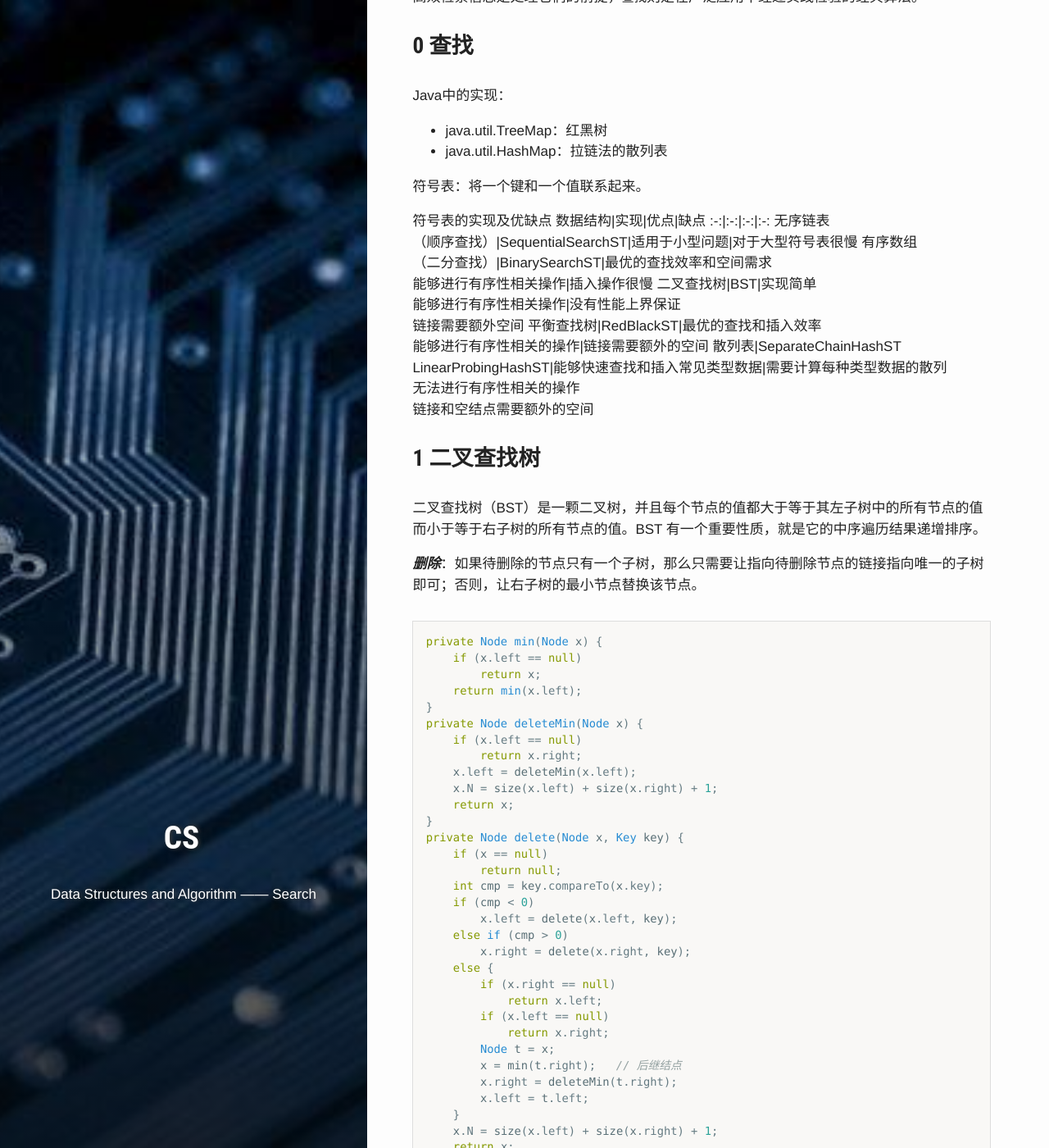
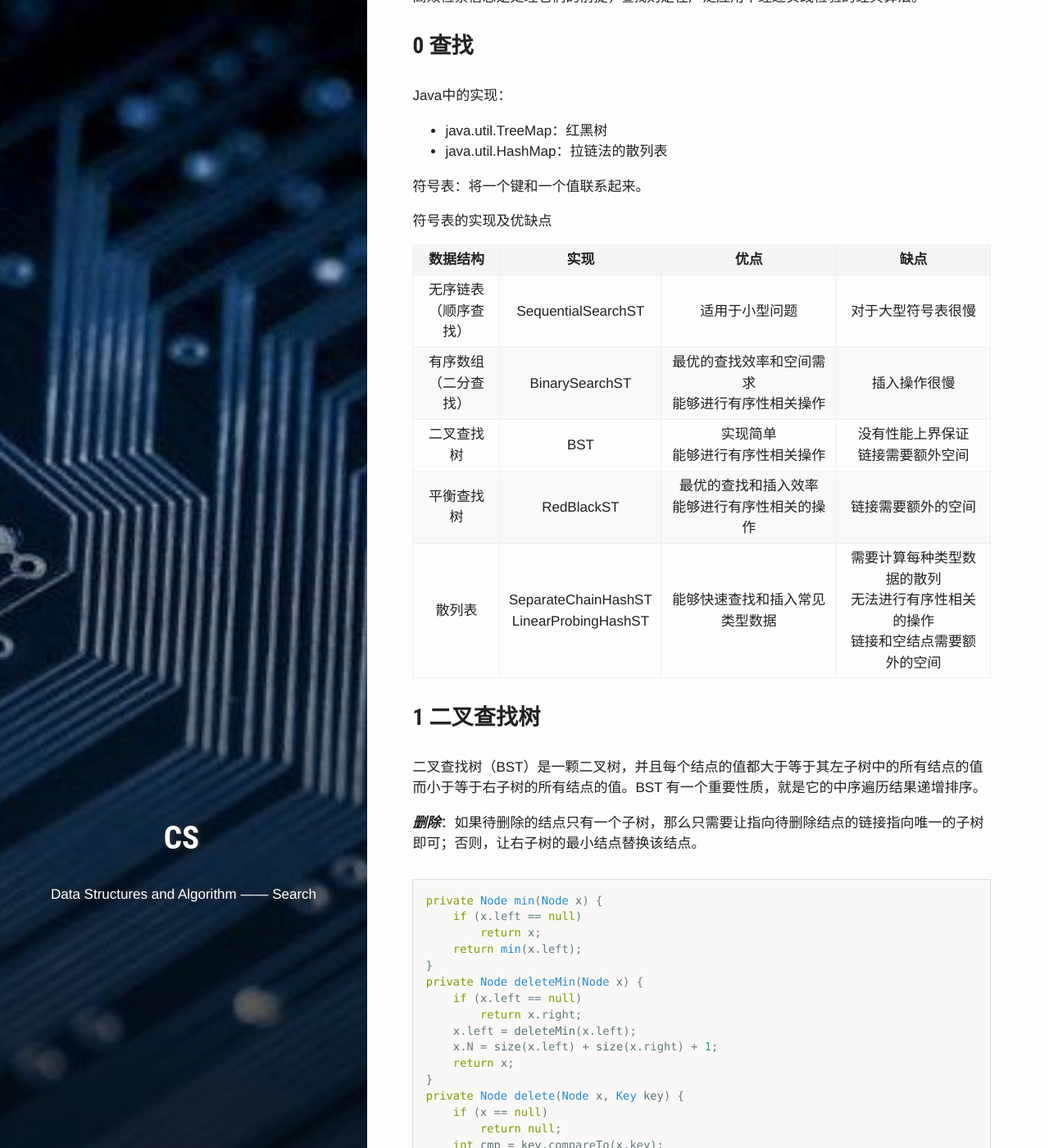
Before and after one commit to PetePro/PetePro.github.io, a Jekyll site: the page built from _posts/ComputerScience/2019-09-02-dsa-search.markdown, in a window 1280 px wide and 1400 px high, scrolled down 233 px. Shown: the whole window at 82% size. Built offline with Jekyll 4.4.1, drawn with Linux system fonts in a browser that asks for light colours; some web fonts are replaced; some of the changed text lies outside the part shown.

Commit message:
Update 2019-09-02-dsa-search.markdown

````diff
--- a/_posts/ComputerScience/2019-09-02-dsa-search.markdown
+++ b/_posts/ComputerScience/2019-09-02-dsa-search.markdown
@@ -20,6 +20,7 @@ Java中的实现：
 符号表：将一个键和一个值联系起来。
 
 符号表的实现及优缺点
+
 数据结构|实现|优点|缺点
 :-:|:-:|:-:|:-:
 无序链表<br/>（顺序查找）|SequentialSearchST|适用于小型问题|对于大型符号表很慢
@@ -32,9 +33,9 @@ Java中的实现：
 
 
 ### 1 二叉查找树
-二叉查找树（BST）是一颗二叉树，并且每个节点的值都大于等于其左子树中的所有节点的值而小于等于右子树的所有节点的值。BST 有一个重要性质，就是它的中序遍历结果递增排序。
+二叉查找树（BST）是一颗二叉树，并且每个结点的值都大于等于其左子树中的所有结点的值而小于等于右子树的所有结点的值。BST 有一个重要性质，就是它的中序遍历结果递增排序。
 
-***删除***：如果待删除的节点只有一个子树，那么只需要让指向待删除节点的链接指向唯一的子树即可；否则，让右子树的最小节点替换该节点。
+***删除***：如果待删除的结点只有一个子树，那么只需要让指向待删除结点的链接指向唯一的子树即可；否则，让右子树的最小结点替换该结点。
 ```java
 private Node min(Node x) {
     if (x.left == null)
@@ -74,7 +75,7 @@ private Node delete(Node x, Key key) {
 
 
 ### 2 平衡二叉树
-平衡二叉树（Balanced Binary Tree）具有以下性质：它是一棵空树或它的左右两个子树的高度差的绝对值不超过 1，并且左右两个子树都是一棵平衡二叉树。常用算法有红黑树、AVL、Treap、伸展树等。在平衡二叉搜索树中，我们可以看到，其高度一般都良好地维持在 O(log(n))，大大降低了操作的时间复杂度。最小二叉平衡树的节点的公式：`F(n) = F(n - 1) + F(n - 2) + 1`。
+平衡二叉树（Balanced Binary Tree）具有以下性质：它是一棵空树或它的左右两个子树的高度差的绝对值不超过 1，并且左右两个子树都是一棵平衡二叉树。常用算法有红黑树、AVL、Treap、伸展树等。在平衡二叉搜索树中，我们可以看到，其高度一般都良好地维持在 O(log(n))，大大降低了操作的时间复杂度。最小二叉平衡树的结点的公式：`F(n) = F(n - 1) + F(n - 2) + 1`。
 
 ***旋转***
 1. 单向右旋平衡处理 LL。
@@ -116,7 +117,7 @@ void right_rotation(Node node) {
 - 3- 结点，含有两个键和三条链接
 
 #### 2.2 红黑树
-红黑树是每个节点都带有颜色属性的二叉查找树。典型的用途是实现关联数组。将红黑树的红链接画平即为 2-3 树。
+红黑树是每个结点都带有颜色属性的二叉查找树。典型的用途是实现关联数组。将红黑树的红链接画平即为 2-3 树。
 - 红链接：将两个 2- 结点连接起来构成一个 3- 结点
 - 黑链接：普通链接
 
@@ -171,11 +172,11 @@ B 树是一种平衡的多路查找树。普遍用在数据库和文件系统。
 B+ 树是对 B 树的一种变形树，它与 B 树的差异在于：
 1. 非叶子结点的子树指针与关键字个数相同；
 2. 非叶子结点只包含导航信息，不包含实际的值；
-3. 所有的叶子结点和相连的节点使用链表相连；
+3. 所有的叶子结点和相连的结点使用链表相连；
 4. 所有关键字都在叶子结点出现；
 
 B+ 树的优点在于：
-- 由于 B+ 树在内部节点上不好含数据信息，因此在内存页中能够存放更多的key。 数据存放的更加紧密，具有更好的空间局部性。因此访问叶子几点上关联的数据也具有更好的缓存命中率。
+- 由于 B+ 树在内部结点上不好含数据信息，因此在内存页中能够存放更多的key。 数据存放的更加紧密，具有更好的空间局部性。因此访问叶子几点上关联的数据也具有更好的缓存命中率。
 - B+ 树的叶子结点都是相链的，因此对整棵树的遍历只需要一次线性遍历叶子结点即可。而且由于数据顺序排列并且相连，所以便于区间查找和搜索。而 B 树则需要进行每一层的递归遍历。相邻的元素可能在内存中不相邻，所以缓存命中性没有 B+ 树好。
 
 
````
